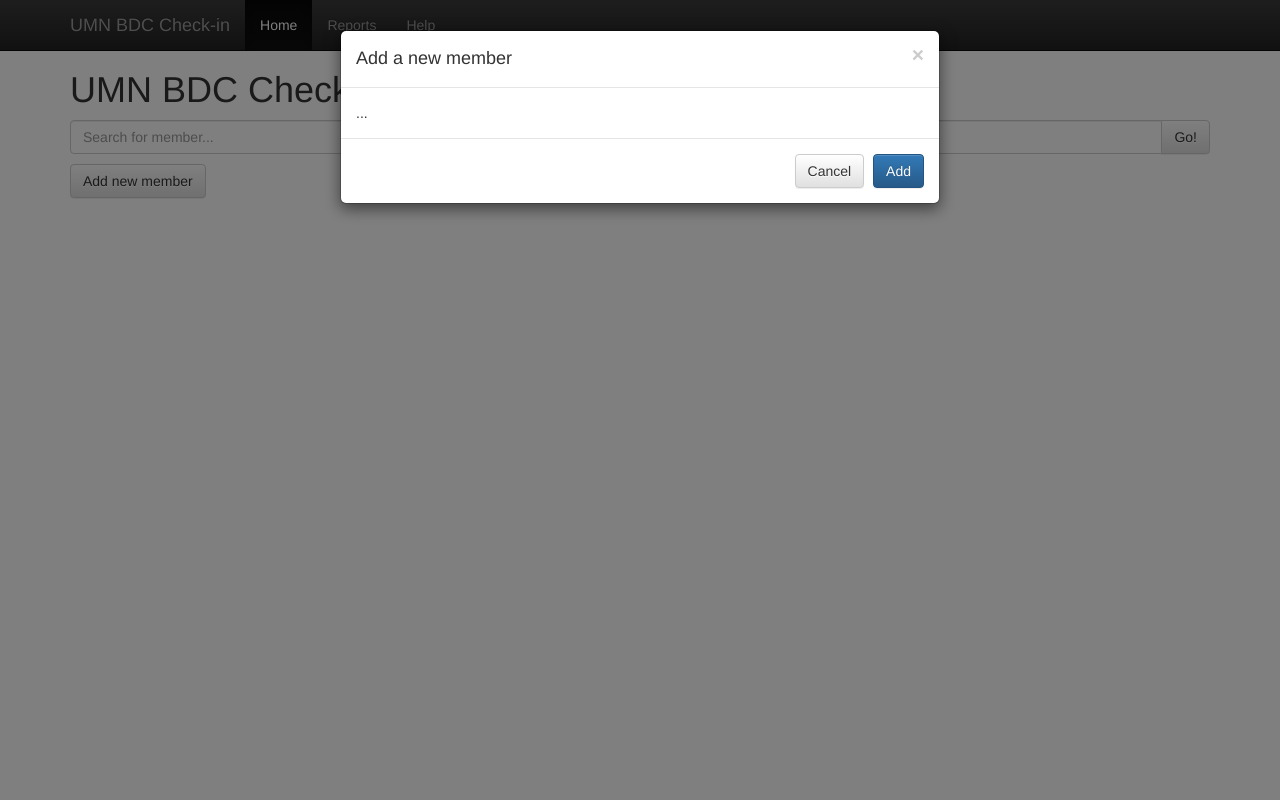
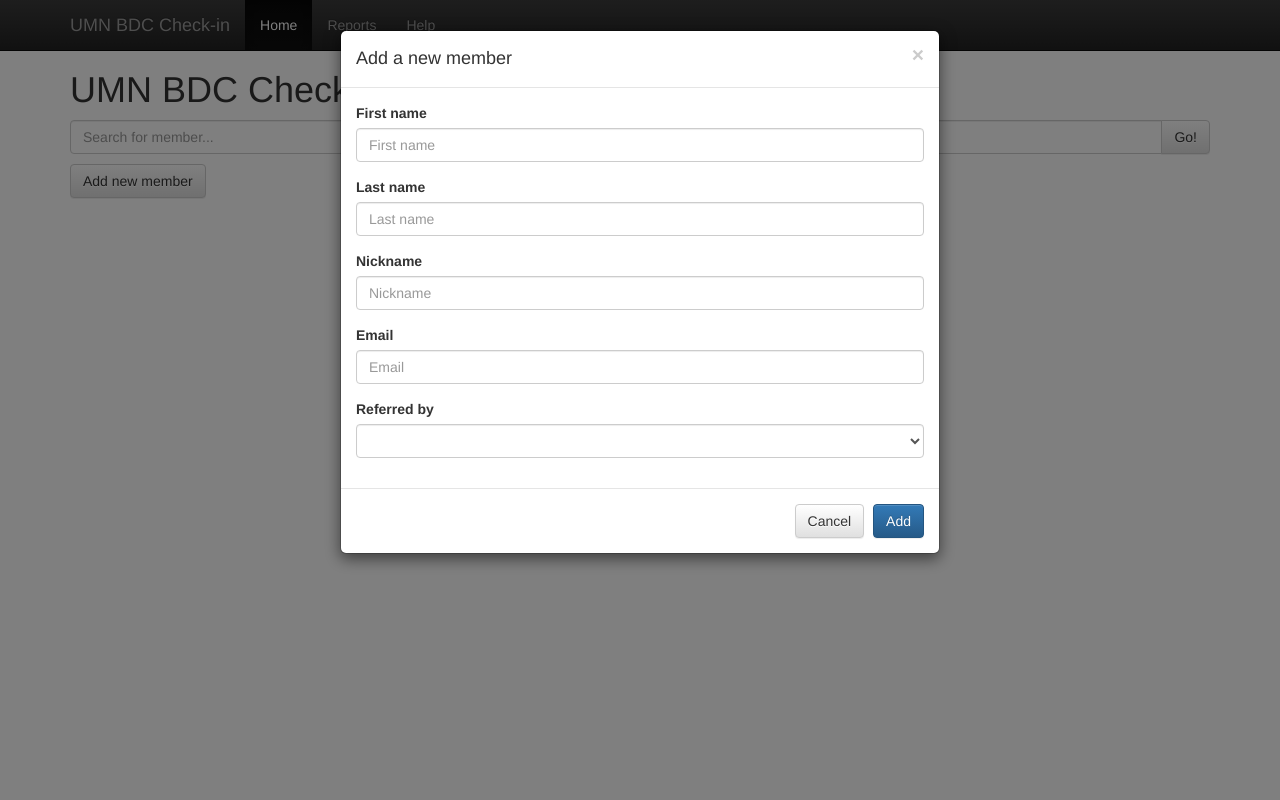
Before and after one commit to umnbdc/checkin, a PHP site: page / in a window 1280 px wide, after a click on "Add new member". Run offline with PHP 8.4, Linux system fonts and the light colour scheme; some libraries are stand-ins or nearby versions.

Commit message:
Filled add new member modal form

```diff
--- a/index.php
+++ b/index.php
@@ -14,6 +14,8 @@
     <link href="bootstrap/css/bootstrap.min.css" rel="stylesheet">
     <!-- Bootstrap theme -->
     <link href="bootstrap/css/bootstrap-theme.min.css" rel="stylesheet">
+
+    <script src="https://ajax.googleapis.com/ajax/libs/jquery/1.11.1/jquery.min.js"></script>
 
     <!-- Custom styles for this template -->
     <link href="starter-template.css" rel="stylesheet">
@@ -59,8 +61,8 @@
       </p>
     </div><!-- /.container -->
 
-    <!-- New mebmer modal -->
-    <div class="modal fade" id="newMemberModal" tabindex="-1" role="dialog" aria-labelledby="newMemberModalLabel" aria-hidden="true">
+    <!-- New member modal -->
+    <div class="modal fade" id="newMemberModal" role="dialog" aria-labelledby="newMemberModalLabel" aria-hidden="true">
       <div class="modal-dialog">
         <div class="modal-content">
           <div class="modal-header">
@@ -68,11 +70,36 @@
             <h4 class="modal-title" id="newMemberModalLabel">Add a new member</h4>
           </div>
           <div class="modal-body">
-            ...
+            <form>
+              <div class="form-group">
+                <label for="inputFirstName">First name</label>
+                <input type="text" class="form-control" id="inputFirstName" placeholder="First name">
+              </div>
+              <div class="form-group">
+                <label for="inputLastName">Last name</label>
+                <input type="text" class="form-control" id="inputLastName" placeholder="Last name">
+              </div>
+              <div class="form-group">
+                <label for="inputNickname">Nickname</label>
+                <input type="text" class="form-control" id="inputNickname" placeholder="Nickname">
+              </div>
+              <div class="form-group">
+                <label for="inputEmail">Email</label>
+                <input type="email" class="form-control" id="inputEmail" placeholder="Email">
+              </div>
+              <div class="form-group">
+                <label for="inputReferredBy">Referred by</label>
+                <select class="form-control">
+                  <option></option>
+                  <option value="1">One</option>
+                  <option value="2">Two</option>
+                </select>
+              </div>
+            </form>
           </div>
           <div class="modal-footer">
             <button type="button" class="btn btn-default" data-dismiss="modal">Cancel</button>
-            <button type="button" class="btn btn-primary">Add</button>
+            <button id="addMemberButton" type="button" class="btn btn-primary">Add</button>
           </div>
         </div>
       </div>
@@ -81,7 +108,6 @@
     <!-- Bootstrap core JavaScript
     ================================================== -->
     <!-- Placed at the end of the document so the pages load faster -->
-    <script src="https://ajax.googleapis.com/ajax/libs/jquery/1.11.1/jquery.min.js"></script>
     <script src="bootstrap/js/bootstrap.min.js"></script>
     <!-- IE10 viewport hack for Surface/desktop Windows 8 bug -->
     <script src="bootstrap/js/ie10-viewport-bug-workaround.js"></script>
```
